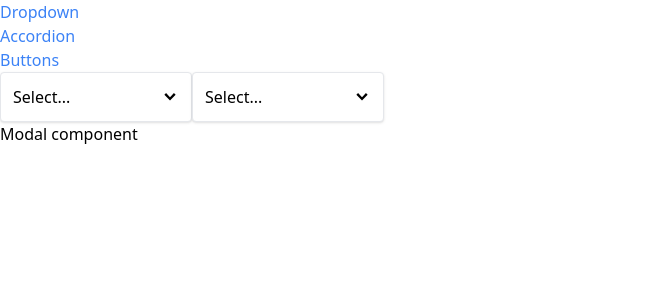
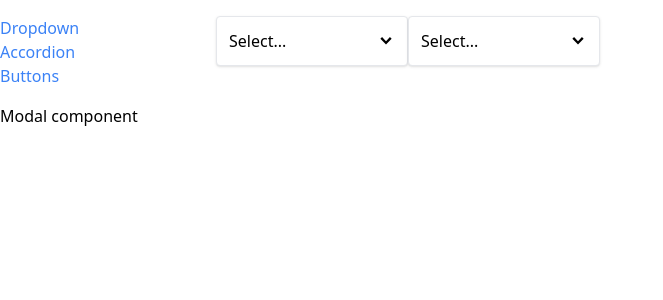
Before and after one commit to NS-25/udemy-comps, a React (Vite) app: page / in a window 1280 px wide. Shown: the top 300 px of the page, without its empty margins (0-663 px from the left). Built offline with nearby package versions, Linux system fonts and the light colour scheme.

Commit message:
added some tailwind css for main div in app jsx

```diff
--- a/src/App.jsx
+++ b/src/App.jsx
@@ -5,13 +5,13 @@
 import DropdownPage from "./pages/DropdownPage";
 import ModalPage from "./pages/ModalPage";
 import ButtonPage from "./pages/ButtonPage";
+
 const App = () => {
   return (
     <>
-      <div>
+      <div className="container mx-auto grid grid-cols-6 gap-4 mt-4">
         <Sidebar />
-      </div>
-      <div>
+        <div className="col-span-5">
           <Route path="/accordion">
             <AccordionPage />
           </Route>
@@ -25,6 +25,7 @@
         <div>
           <ModalPage />
         </div>
+      </div>
     </>
   );
 };
```
Lines whose indentation alone changed are shown as unchanged.
